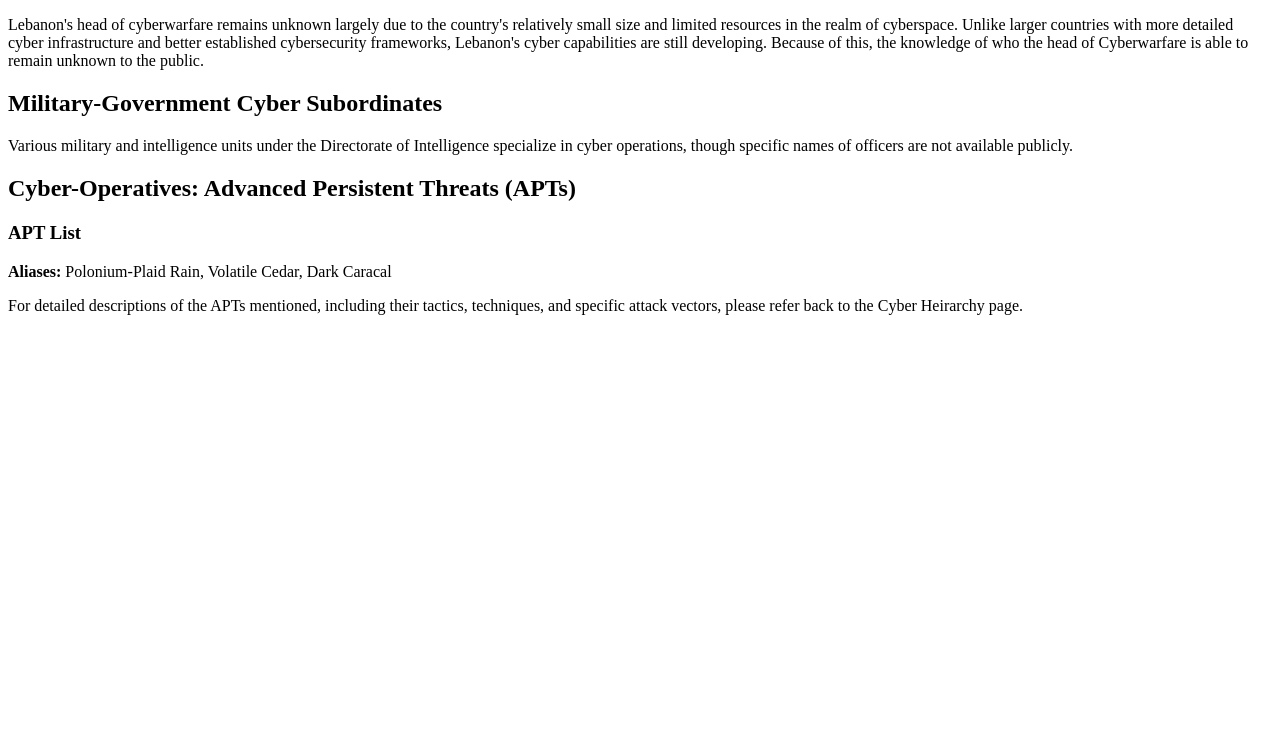
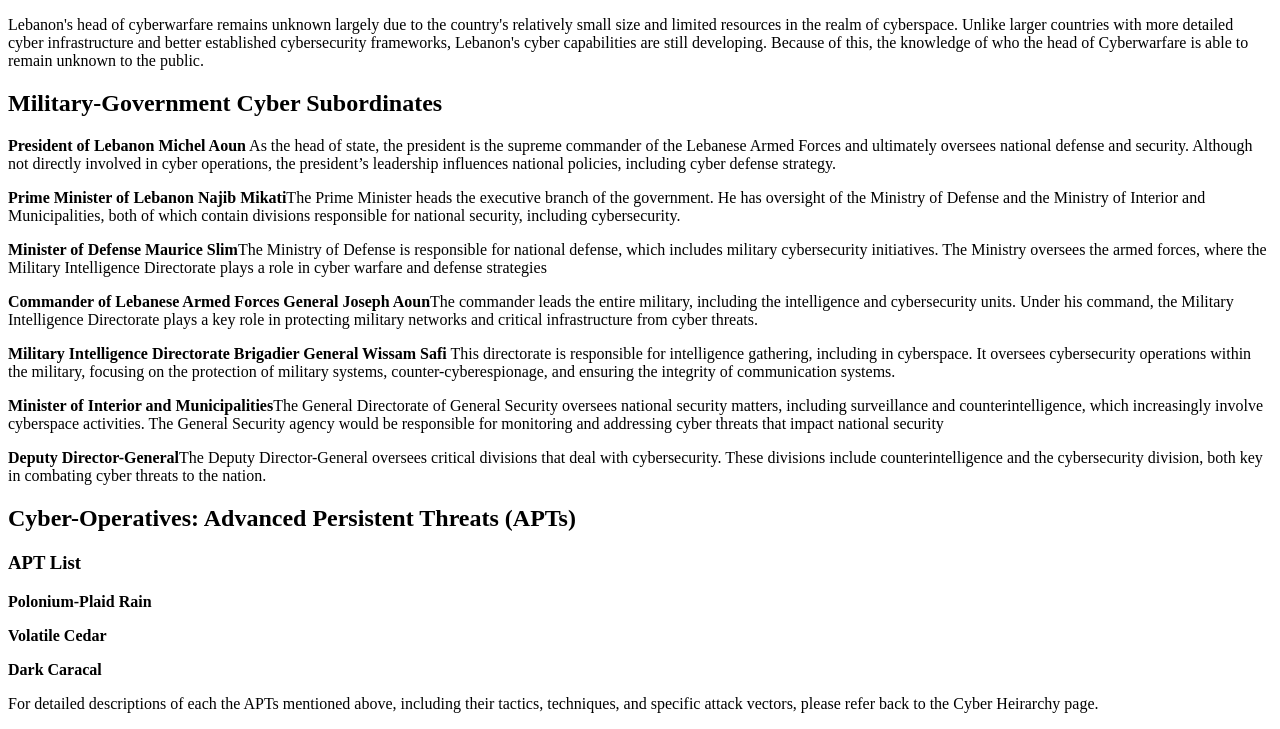
Before and after one commit to cyberqueenmeg/cyb-420-lebanon-apts, a plain HTML site: page Cyb-Website/operatives.html in a window 1280 px wide. Shown: the part 191-920 px from the top of the page. Before the commit the page ends 800 px from the top, so only its background shows below. Drawn offline with Linux system fonts and the light colour scheme.

Commit message:
Update operatives.html

```diff
--- a/Cyb-Website/operatives.html
+++ b/Cyb-Website/operatives.html
@@ -33,7 +33,13 @@
             <!-- Military-Government Cyber Subordinates Section -->
             <section>
                 <h2>Military-Government Cyber Subordinates</h2>
-                <p>Various military and intelligence units under the Directorate of Intelligence specialize in cyber operations, though specific names of officers are not available publicly.</p>
+                <p><strong>President of Lebanon Michel Aoun</strong> As the head of state, the president is the supreme commander of the Lebanese Armed Forces and ultimately oversees national defense and security. Although not directly involved in cyber operations, the president’s leadership influences national policies, including cyber defense strategy.</p>
+                <p><strong>Prime Minister of Lebanon Najib Mikati</strong>The Prime Minister heads the executive branch of the government. He has oversight of the Ministry of Defense and the Ministry of Interior and Municipalities, both of which contain divisions responsible for national security, including cybersecurity.</p>
+                <p><strong>Minister of Defense Maurice Slim</strong>The Ministry of Defense is responsible for national defense, which includes military cybersecurity initiatives. The Ministry oversees the armed forces, where the Military Intelligence Directorate plays a role in cyber warfare and defense strategies</p>
+                <p><strong>Commander of Lebanese Armed Forces General Joseph Aoun</strong>The commander leads the entire military, including the intelligence and cybersecurity units. Under his command, the Military Intelligence Directorate plays a key role in protecting military networks and critical infrastructure from cyber threats.</p>
+                <p><strong>Military Intelligence Directorate Brigadier General Wissam Safi</strong> This directorate is responsible for intelligence gathering, including in cyberspace. It oversees cybersecurity operations within the military, focusing on the protection of military systems, counter-cyberespionage, and ensuring the integrity of communication systems.</p>
+                <p><strong>Minister of Interior and Municipalities</strong>The General Directorate of General Security oversees national security matters, including surveillance and counterintelligence, which increasingly involve cyberspace activities. The General Security agency would be responsible for monitoring and addressing cyber threats that impact national security</p>
+                <p><strong>Deputy Director-General</strong>The Deputy Director-General oversees critical divisions that deal with cybersecurity. These divisions include counterintelligence and the cybersecurity division, both key in combating cyber threats to the nation.</p>
             </section>
 
             <!-- Cyber-Operatives: APT Groups Section -->
@@ -41,8 +47,10 @@
                 <h2>Cyber-Operatives: Advanced Persistent Threats (APTs)</h2>
                 <div class="apt-section">
                     <h3>APT List</h3>
-                    <p><strong>Aliases:</strong> Polonium-Plaid Rain, Volatile Cedar, Dark Caracal</p>
-                    <p>For detailed descriptions of the APTs mentioned, including their tactics, techniques, and specific attack vectors, please refer back to the Cyber Heirarchy page.</p>
+                    <p><strong>Polonium-Plaid Rain</strong></p>
+                    <p><strong>Volatile Cedar</strong></p>
+                    <p><strong>Dark Caracal</strong></p>
+                    <p>For detailed descriptions of each the APTs mentioned above, including their tactics, techniques, and specific attack vectors, please refer back to the Cyber Heirarchy page.</p>
                 </div>
             </section>
         </div>
```
